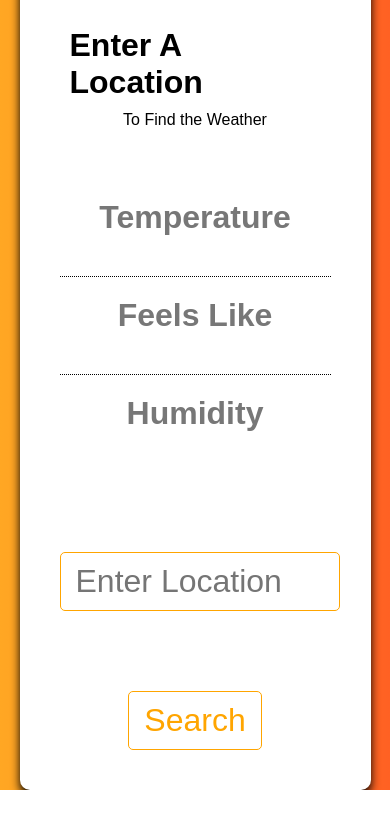
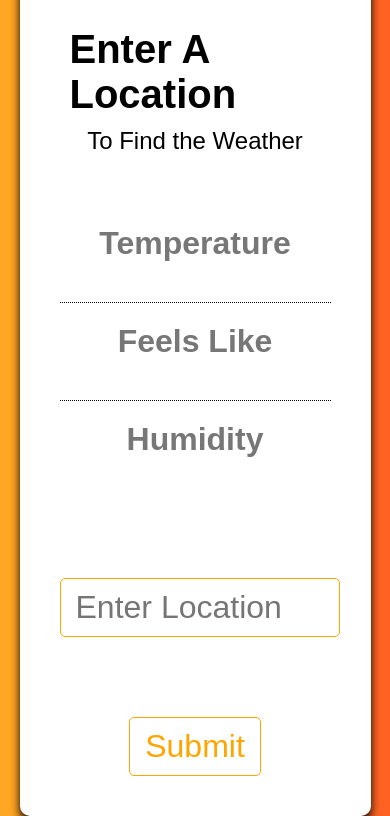
Before and after one commit to RaviOP/WeatherApp-2, a website: page public/index.html in a window 390 px wide. Shown: the part 193-1009 px from the top of the page. Before the commit the page ends 983 px from the top, so only its background shows below. Drawn offline with Linux system fonts and the light colour scheme.

Commit message:
Fixed Error

```diff
--- a/public/index.html
+++ b/public/index.html
@@ -38,7 +38,7 @@
         <div class="city-search-container">
             <form>
                 <input type="text" id="city-search" placeholder="Enter Location">
-                <input type="button" value="Search" class="button">
+                <button class="button">Submit</button>
             </form>
         </div>
     </div>
--- a/public/style.css
+++ b/public/style.css
@@ -142,10 +142,10 @@ body{
 
 @media all and (max-width: 800px){
     .status{
-        font-size: 2rem;
+        font-size: 2.5rem;
     }
     .location {
-        font-size: 1rem;
+        font-size: 1.5rem;
     }
     .detail-section{
         display: block;
```
